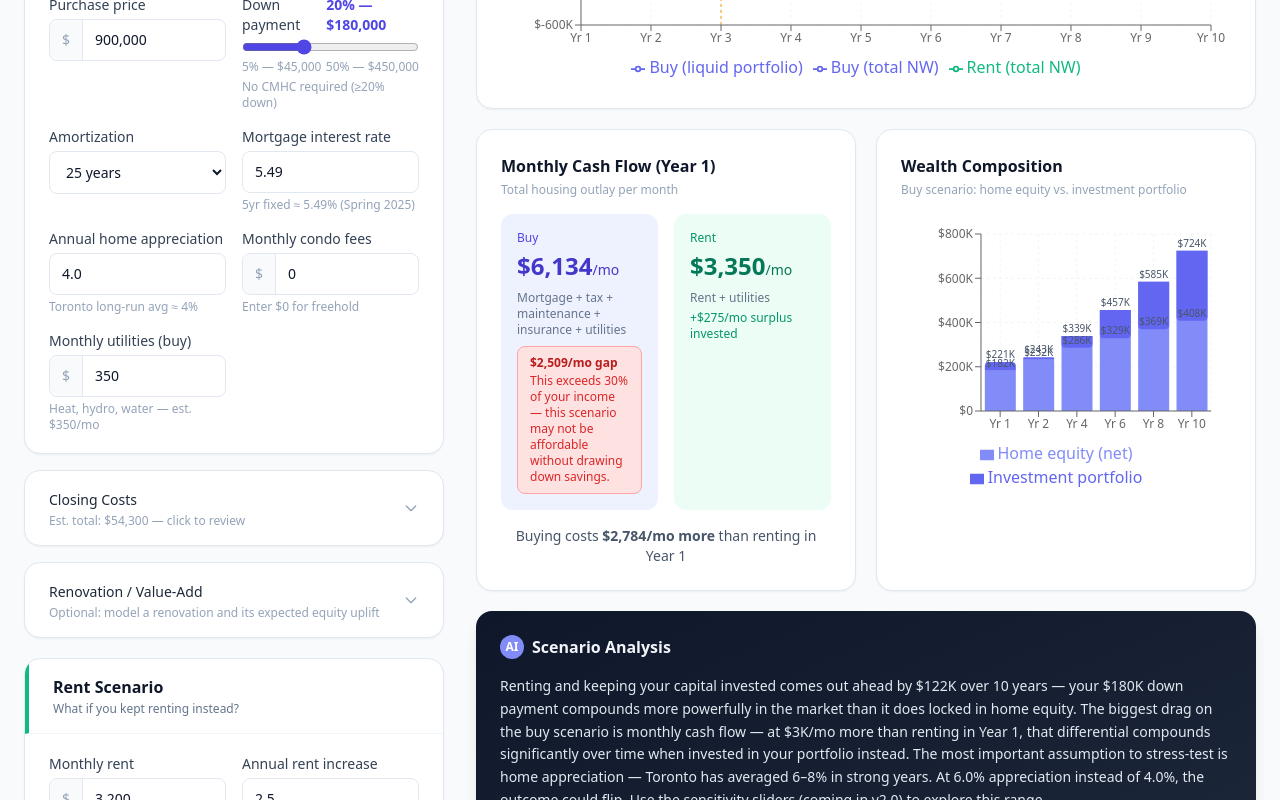
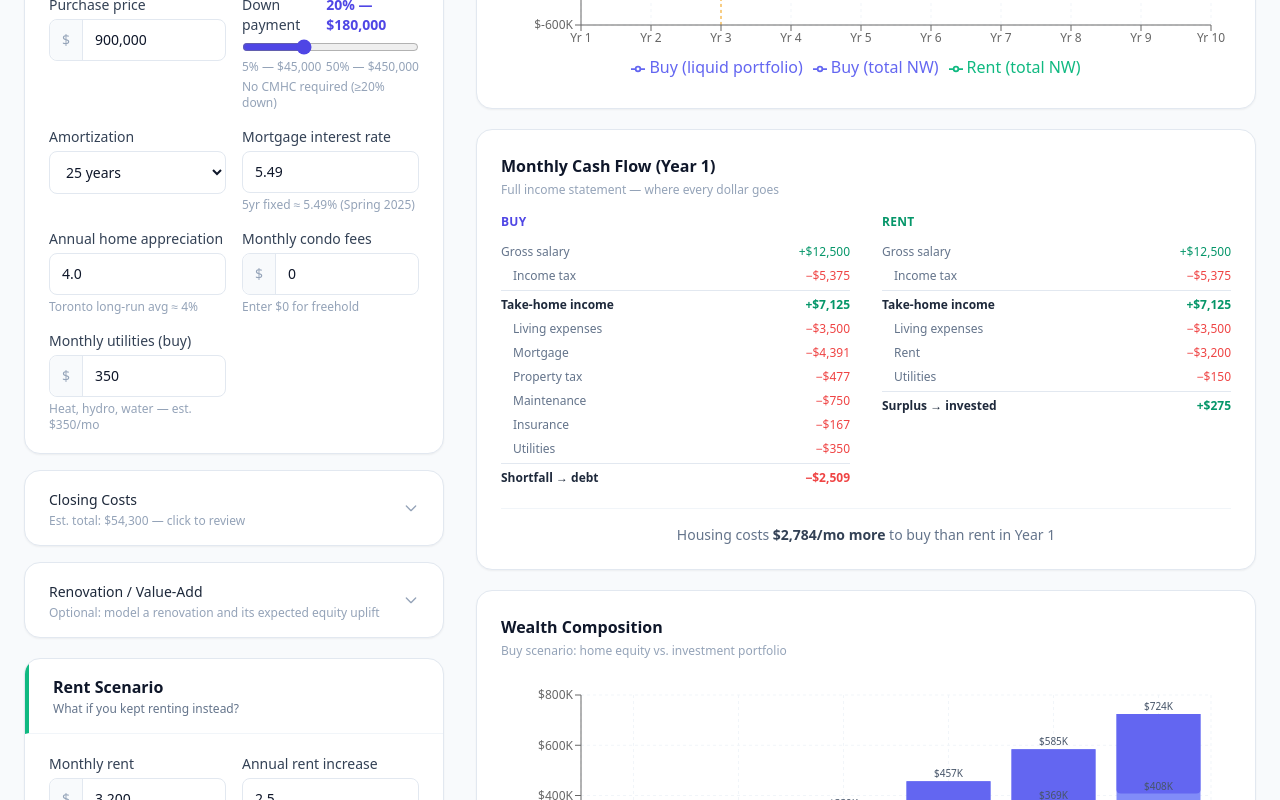
Before and after one commit to shaynegelbard481/rent-vs-buy-toronto, a React (Vite) app: page / in a window 1280 px wide. Shown: the part 780-1580 px from the top of the page. Built offline with nearby package versions, Linux system fonts and the light colour scheme.

Commit message:
Flesh out monthly cash flow: full P&L breakdown with gross salary, tax, all cost line items

```diff
--- a/src/App.jsx
+++ b/src/App.jsx
@@ -99,14 +99,15 @@ export default function App() {
 
             <NetWorthChart chartData={chartData} breakEvenYear={breakEvenYear} />
 
-            <div className="grid grid-cols-1 md:grid-cols-2 gap-5">
             <CashFlowCard
               buySnapshot={buySnapshots[0]}
               rentSnapshot={rentSnapshots[0]}
               monthlyIncome={profile.monthlyIncome}
+              monthlyExpenses={profile.monthlyExpenses}
+              annualSalary={profile.annualSalary}
+              marginalRate={profile.marginalRate}
             />
             <WealthCompositionChart chartData={chartData} />
-            </div>
 
             <Commentary
               params={{ profile, buy, rent }}
--- a/src/components/outputs/Results.jsx
+++ b/src/components/outputs/Results.jsx
@@ -170,61 +170,84 @@ export function NetWorthChart({ chartData, breakEvenYear }) {
 
 // ─── Monthly cash flow comparison ────────────────────────────────────────────
 
-function AffordabilityLabel({ surplus, monthlyIncome }) {
-  if (surplus >= 0) {
-    return (
-      <p className="text-xs mt-1 font-medium text-emerald-600">
-        +{formatDollarFull(surplus)}/mo surplus invested
-      </p>
-    );
-  }
-  const shortfall = Math.abs(surplus);
-  // Flag severity: if shortfall > 30% of income, it's a real problem
-  const severe = monthlyIncome > 0 && shortfall > monthlyIncome * 0.3;
+function Row({ label, value, indent = false, bold = false, positive = false, negative = false, separator = false }) {
+  const valueColor = positive ? 'text-emerald-600' : negative ? 'text-red-500' : 'text-slate-700';
   return (
-    <div className={`mt-2 rounded-lg px-3 py-2 text-xs ${severe ? 'bg-red-100 border border-red-300' : 'bg-amber-50 border border-amber-200'}`}>
-      <p className={`font-semibold ${severe ? 'text-red-700' : 'text-amber-700'}`}>
-        {formatDollarFull(shortfall)}/mo gap
-      </p>
-      <p className={`mt-0.5 ${severe ? 'text-red-600' : 'text-amber-600'}`}>
-        {severe
-          ? 'This exceeds 30% of your income — this scenario may not be affordable without drawing down savings.'
-          : 'Your investment portfolio would need to cover this gap each month.'}
-      </p>
-    </div>
+    <>
+      {separator && <div className="border-t border-slate-200 my-1" />}
+      <div className={`flex justify-between items-center py-0.5 ${indent ? 'pl-3' : ''}`}>
+        <span className={`text-xs ${bold ? 'font-semibold text-slate-800' : 'text-slate-500'}`}>{label}</span>
+        <span className={`text-xs font-medium ${bold ? 'font-semibold' : ''} ${valueColor}`}>{value}</span>
+      </div>
+    </>
   );
 }
 
-export function CashFlowCard({ buySnapshot, rentSnapshot, monthlyIncome }) {
-  const buyHousing = buySnapshot.monthlyHousingCost;
-  const rentHousing = rentSnapshot.monthlyHousingCost;
-  const delta = buyHousing - rentHousing;
+export function CashFlowCard({ buySnapshot, rentSnapshot, monthlyIncome, monthlyExpenses, annualSalary, marginalRate }) {
+  const grossMonthly = annualSalary ? Math.round(annualSalary / 12) : null;
+  const taxMonthly = annualSalary ? Math.round(annualSalary * marginalRate / 12) : null;
+  const buySurplus = buySnapshot.monthlySurplus;
+  const rentSurplus = rentSnapshot.monthlySurplus;
+  const rentUtilities = rentSnapshot.monthlyHousingCost - rentSnapshot.currentYearMonthlyRent;
+  const delta = buySnapshot.monthlyHousingCost - rentSnapshot.monthlyHousingCost;
 
   return (
-    <div className="bg-white rounded-2xl border border-slate-200 shadow-sm p-6">
+    <div className="bg-white rounded-2xl border border-slate-200 shadow-sm p-6 col-span-2">
       <h3 className="font-semibold text-slate-900 mb-1">Monthly Cash Flow (Year 1)</h3>
-      <p className="text-xs text-slate-400 mb-4">Total housing outlay per month</p>
-      <div className="grid grid-cols-2 gap-4">
-        <div className="bg-indigo-50 rounded-xl p-4">
-          <p className="text-xs text-indigo-600 font-medium mb-1">Buy</p>
-          <p className="text-2xl font-bold text-indigo-700">
-            {formatDollarFull(buyHousing)}<span className="text-sm font-normal">/mo</span>
-          </p>
-          <p className="text-xs text-slate-500 mt-2">Mortgage + tax + maintenance + insurance + utilities</p>
-          <AffordabilityLabel surplus={buySnapshot.monthlySurplus} monthlyIncome={monthlyIncome} />
+      <p className="text-xs text-slate-400 mb-4">Full income statement — where every dollar goes</p>
+
+      <div className="grid grid-cols-2 gap-8">
+
+        {/* ── Buy ── */}
+        <div>
+          <p className="text-xs font-bold text-indigo-600 uppercase tracking-wide mb-3">Buy</p>
+          <div className="space-y-1">
+            {grossMonthly && <Row label="Gross salary" value={`+${formatDollarFull(grossMonthly)}`} positive />}
+            {taxMonthly   && <Row label="Income tax" value={`−${formatDollarFull(taxMonthly)}`} indent negative />}
+            <Row label="Take-home income" value={`+${formatDollarFull(monthlyIncome)}`} bold positive separator={!!grossMonthly} />
+
+            <Row label="Living expenses" value={`−${formatDollarFull(monthlyExpenses)}`} indent negative />
+            <Row label="Mortgage" value={`−${formatDollarFull(buySnapshot.mortgagePaymentMonthly)}`} indent negative />
+            <Row label="Property tax" value={`−${formatDollarFull(buySnapshot.propertyTaxMonthly)}`} indent negative />
+            <Row label="Maintenance" value={`−${formatDollarFull(buySnapshot.maintenanceMonthly)}`} indent negative />
+            <Row label="Insurance" value={`−${formatDollarFull(buySnapshot.insuranceMonthly)}`} indent negative />
+            {buySnapshot.condoFeesMonthly > 0 && <Row label="Condo fees" value={`−${formatDollarFull(buySnapshot.condoFeesMonthly)}`} indent negative />}
+            <Row label="Utilities" value={`−${formatDollarFull(buySnapshot.utilityMonthly)}`} indent negative />
+
+            <Row separator bold
+              label={buySurplus >= 0 ? 'Surplus → invested' : 'Shortfall → debt'}
+              value={`${buySurplus >= 0 ? '+' : '−'}${formatDollarFull(Math.abs(buySurplus))}`}
+              positive={buySurplus >= 0}
+              negative={buySurplus < 0}
+            />
+          </div>
         </div>
-        <div className="bg-emerald-50 rounded-xl p-4">
-          <p className="text-xs text-emerald-600 font-medium mb-1">Rent</p>
-          <p className="text-2xl font-bold text-emerald-700">
-            {formatDollarFull(rentHousing)}<span className="text-sm font-normal">/mo</span>
-          </p>
-          <p className="text-xs text-slate-500 mt-2">Rent + utilities</p>
-          <AffordabilityLabel surplus={rentSnapshot.monthlySurplus} monthlyIncome={monthlyIncome} />
+
+        {/* ── Rent ── */}
+        <div>
+          <p className="text-xs font-bold text-emerald-600 uppercase tracking-wide mb-3">Rent</p>
+          <div className="space-y-1">
+            {grossMonthly && <Row label="Gross salary" value={`+${formatDollarFull(grossMonthly)}`} positive />}
+            {taxMonthly   && <Row label="Income tax" value={`−${formatDollarFull(taxMonthly)}`} indent negative />}
+            <Row label="Take-home income" value={`+${formatDollarFull(monthlyIncome)}`} bold positive separator={!!grossMonthly} />
+
+            <Row label="Living expenses" value={`−${formatDollarFull(monthlyExpenses)}`} indent negative />
+            <Row label="Rent" value={`−${formatDollarFull(rentSnapshot.currentYearMonthlyRent)}`} indent negative />
+            <Row label="Utilities" value={`−${formatDollarFull(rentUtilities)}`} indent negative />
+
+            <Row separator bold
+              label={rentSurplus >= 0 ? 'Surplus → invested' : 'Shortfall → debt'}
+              value={`${rentSurplus >= 0 ? '+' : '−'}${formatDollarFull(Math.abs(rentSurplus))}`}
+              positive={rentSurplus >= 0}
+              negative={rentSurplus < 0}
+            />
+          </div>
         </div>
       </div>
+
       {delta !== 0 && (
-        <p className="text-sm text-slate-600 mt-4 text-center">
-          Buying costs <span className="font-semibold">{formatDollarFull(Math.abs(delta))}/mo {delta > 0 ? 'more' : 'less'}</span> than renting in Year 1
+        <p className="text-sm text-slate-500 mt-5 pt-4 border-t border-slate-100 text-center">
+          Housing costs <span className="font-semibold text-slate-700">{formatDollarFull(Math.abs(delta))}/mo {delta > 0 ? 'more' : 'less'}</span> to buy than rent in Year 1
         </p>
       )}
     </div>
--- a/src/engine/networth.js
+++ b/src/engine/networth.js
@@ -139,6 +139,13 @@ export function projectBuyScenario(params, cityConfig) {
       monthlyHousingCost: Math.round(monthlyHousingCost),
       monthlySurplus: Math.round(monthlySurplus),
       totalHousingCash: Math.round(totalHousingCash),
+      // Detailed cost breakdown for cash flow card
+      mortgagePaymentMonthly: Math.round(mortgagePayment),
+      propertyTaxMonthly: Math.round(annualPropertyTax / 12),
+      maintenanceMonthly: Math.round(annualMaintenance / 12),
+      insuranceMonthly: Math.round(annualInsurance / 12),
+      condoFeesMonthly: Math.round(annualCondo / 12),
+      utilityMonthly: Math.round(annualUtilities / 12),
       annualPropertyTax: Math.round(annualPropertyTax),
       annualMaintenance: Math.round(annualMaintenance),
       sellingCosts: Math.round(sellingCosts),
```
Lines whose indentation alone changed are shown as unchanged.
